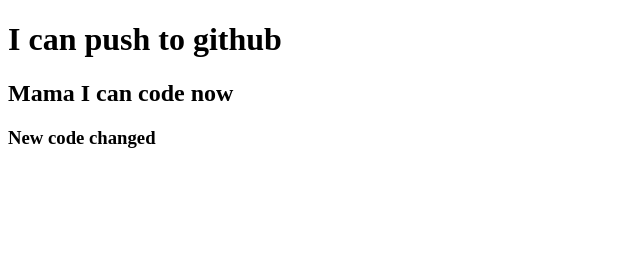
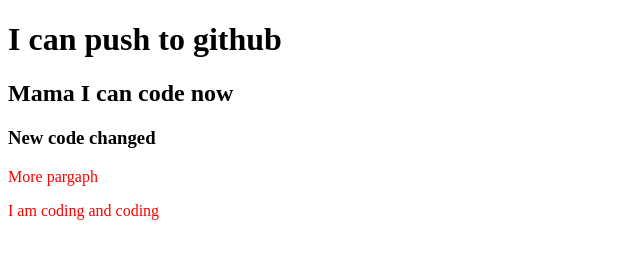
Before and after one commit to sajib24h7d/my-second-repo, a plain HTML site: page index.html in a window 1280 px wide. Shown: the whole page, without its empty margins (0-640 px from the left). Drawn offline with Linux system fonts and the light colour scheme.

Commit message:
styles added

```diff
--- a/index.html
+++ b/index.html
@@ -5,10 +5,13 @@
     <meta http-equiv="X-UA-Compatible" content="IE=edge">
     <meta name="viewport" content="width=device-width, initial-scale=1.0">
     <title>My Second Repo</title>
+    <link rel="stylesheet" href="style.css">
 </head>
 <body>
     <h1>I can push to github</h1>
     <h2>Mama I can code now</h2>
     <h3>New code changed</h3>
+    <p>More pargaph</p>
+    <p>I am coding and coding</p>
 </body>
 </html>
--- /dev/null
+++ b/style.css
@@ -0,0 +1,3 @@
+p{
+  color: red
+}
```
